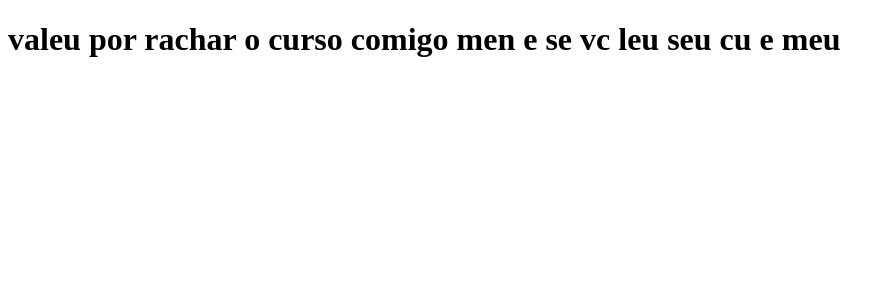
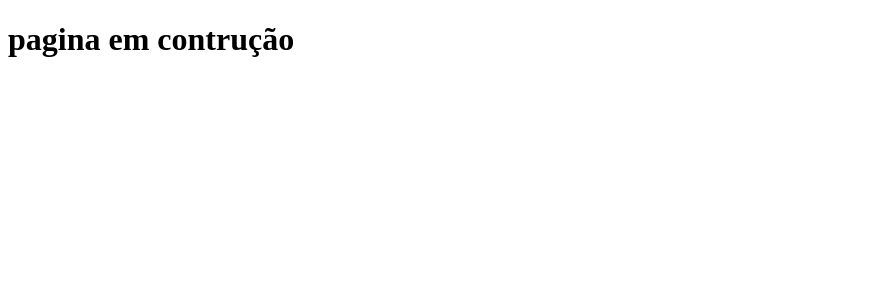
Before and after one commit to felpaB128/clone-tabnews, a Next.js app: page / in a window 1280 px wide. Shown: the top 300 px of the page, without its empty margins (0-895 px from the left). Built offline with nearby package versions, Linux system fonts and the light colour scheme.

Commit message:
alteração da frase inicial

```diff
--- a/pages/index.js
+++ b/pages/index.js
@@ -1,5 +1,5 @@
 function home() {
-  return <h1>valeu por rachar o curso comigo men e se vc leu seu cu e meu </h1>;
+  return <h1>pagina em contrução </h1>;
 }
 
 export default home;
```
